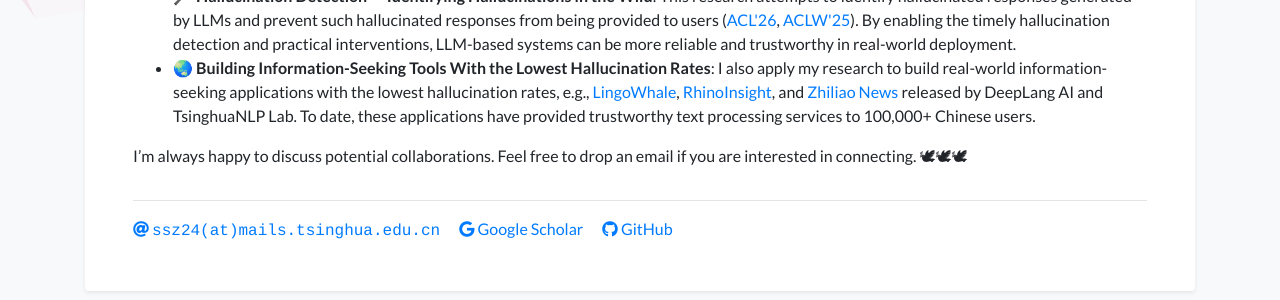
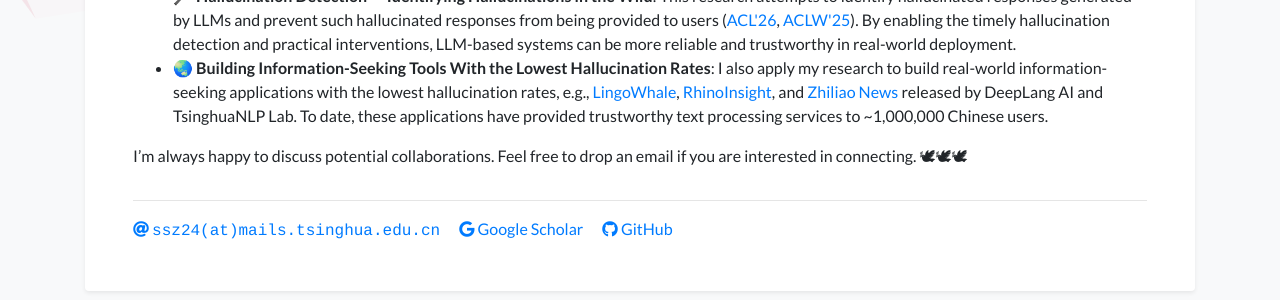
Before and after one commit to S1s-Z/s1s-z.github.io, a Jekyll site: the page built from index.html, in a window 1280 px wide. Shown: the part 496-796 px from the top of the page. Built offline with Jekyll 4.4.1, drawn with Linux system fonts in a browser that asks for light colours; a style sheet for code colours, icons or effects is not loaded.

Commit message:
Update profile.yml

```diff
--- a/_data/profile.yml
+++ b/_data/profile.yml
@@ -32,7 +32,7 @@ short_bio: >-
           🔎 <b>Hallucination Detection  — Identifying Hallucinations in the Wild</b>: This research attempts to identify hallucinated responses generated by LLMs and prevent such hallucinated responses from being provided to users (<a href="https://arxiv.org/abs/2512.20182">ACL'26</a>, <a href="https://arxiv.org/abs/2601.06666">ACLW'25</a>). By enabling the timely hallucination detection and practical interventions, LLM-based systems can be more reliable and trustworthy in real-world deployment.
       </li>
       <li>
-          🌏 <b>Building Information-Seeking Tools With the Lowest Hallucination Rates</b>: I also apply my research to build real-world information-seeking applications with the lowest hallucination rates, e.g., <a href="https://lingowhale.com/">LingoWhale</a>, <a href="https://research.deeplang.net/">RhinoInsight</a>, and <a href="https://zhiliao.news/">Zhiliao News</a> released by DeepLang AI and TsinghuaNLP Lab. To date, these applications have provided trustworthy text processing services to 100,000+ Chinese users.
+          🌏 <b>Building Information-Seeking Tools With the Lowest Hallucination Rates</b>: I also apply my research to build real-world information-seeking applications with the lowest hallucination rates, e.g., <a href="https://lingowhale.com/">LingoWhale</a>, <a href="https://research.deeplang.net/">RhinoInsight</a>, and <a href="https://zhiliao.news/">Zhiliao News</a> released by DeepLang AI and TsinghuaNLP Lab. To date, these applications have provided trustworthy text processing services to ~1,000,000 Chinese users.
       </li>
   </ul>
 
```
